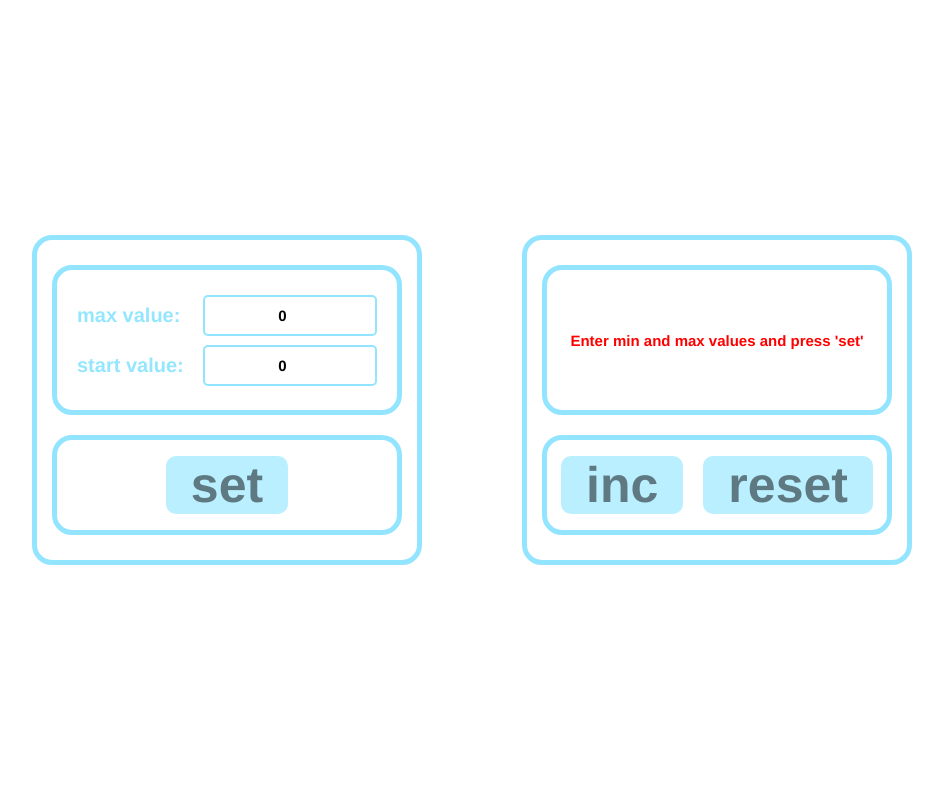
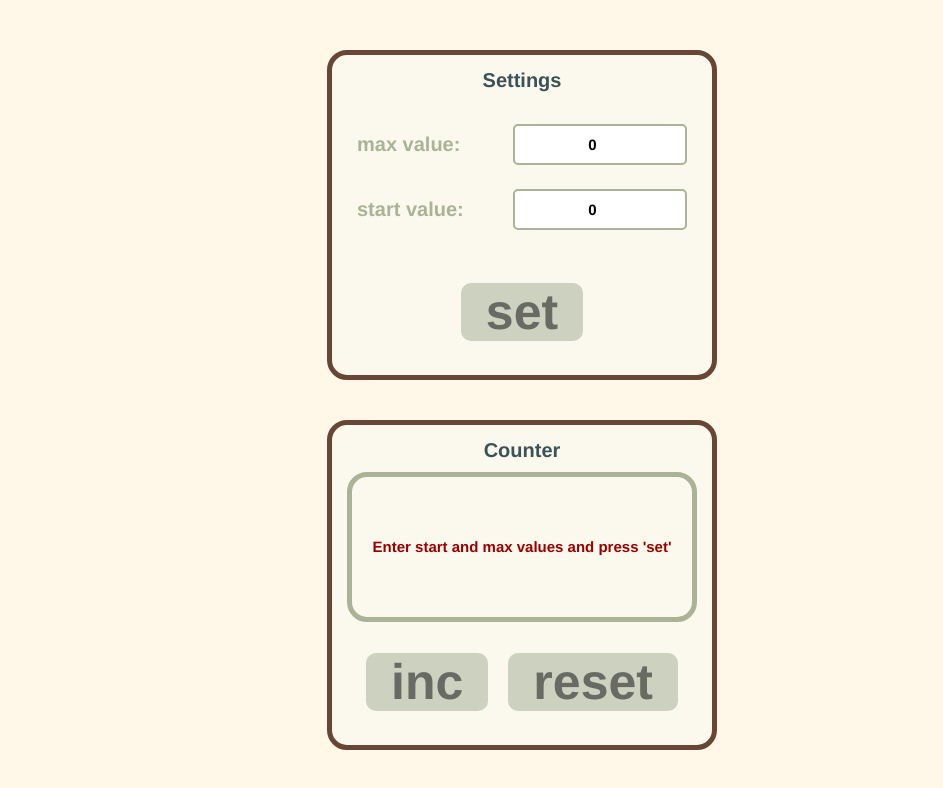
Before and after one commit to ianabarkhatova/counter, a React (Create React App) app: page / in a window 1280 px wide. Shown: the top 788 px of the page, without its empty margins (118-1061 px from the left). Built offline with nearby package versions, Linux system fonts and the light colour scheme.

Commit message:
changed styles

```diff
--- a/src/App.css
+++ b/src/App.css
@@ -1,12 +1,11 @@
 .App {
     height: 100vh;
     display: flex;
+    flex-direction: column;
     justify-content: center;
     align-items: center;
-}
-
-.App > div {
-    margin-right: 100px;
+    gap: 40px;
+    background-color: #FFF8E8;
 }
 
 .counter-div {
@@ -17,19 +16,30 @@
     width: 380px;
     height: 320px;
     border-radius: 20px;
-    border: 5px solid rgba(119, 223, 255, 0.79);
-    gap: 20px;
+    border: 5px solid #674636;
+    gap: 10px;
+    background-color: #FBF8ED;
+
+    @media (max-width: 450px) {
+        width: 330px;
+        height: 320px;
+    }
 }
 
 .number-div {
     display: flex;
     justify-content: center;
     align-items: center;
-    width: 350px;
+    max-width: 350px;
+    width: 100%;
     height: 150px;
-    border: 5px solid rgba(119, 223, 255, 0.79);
+    border: 5px solid #AAB396;
     border-radius: 20px;
     box-sizing: border-box;
+
+    @media (max-width: 450px) {
+        width: 300px;
+    }
 }
 
 .value-div {
@@ -39,9 +49,8 @@
     align-items: center;
     width: 350px;
     height: 150px;
-    border: 5px solid rgba(119, 223, 255, 0.79);
     border-radius: 20px;
-    padding: 20px;
+    padding: 10px;
     box-sizing: border-box;
 }
 
@@ -52,19 +61,17 @@
     gap: 20px;
     width: 350px;
     height: 100px;
-    border-radius: 20px;
-    border: 5px solid rgba(119, 223, 255, 0.79);
     box-sizing: border-box;
 }
 
 .button-main {
-    background-color: rgba(119, 223, 255, 0.79);
+    background-color: #007F00;
     border-radius: 10px;
     border: none;
     font-family: Helvetica, sans-serif;
     font-size: 50px;
     font-weight: bold;
-    color: rgba(3, 3, 6, 0.79);
+    color: rgba(3, 3, 6, 0.5);
     padding: 0 25px;
 }
 
@@ -83,7 +90,7 @@
 }
 
 .disabled {
-    background-color: rgba(119, 223, 255, 0.5);
+    background-color: #CCD1C0;
     color: rgba(3, 3, 6, 0.5);
     border-radius: 10px;
     border: none;
@@ -100,7 +107,14 @@
     font-family: Helvetica, sans-serif;
     font-size: 20px;
     font-weight: bold;
-    color: rgba(119, 223, 255, 0.79);
+    color: #AAB396;
+}
+
+.div-text {
+    font-family: Helvetica, sans-serif;
+    font-size: 20px;
+    font-weight: bold;
+    color: rgba(7, 38, 48, 0.79);
 }
 
 .span-value-div {
@@ -108,10 +122,14 @@
     display: flex;
     justify-content: space-between;
     text-align: center;
+
+    @media (max-width: 450px) {
+        justify-content: space-around;
+    }
 }
 
 .input {
-    border: 2px solid rgba(119, 223, 255, 0.79);
+    border: 2px solid #AAB396;
     border-radius: 5px;
     font-family: Helvetica, sans-serif;
     font-size: 15px;
@@ -119,11 +137,13 @@
     padding: 10px;
     text-align: center;
     max-width: 150px;
+    outline: none;
 }
 
 .enter-values {
     font-family: Helvetica, sans-serif;
     font-size: 15px;
     font-weight: bold;
-    color: red;
+    color: #990000;
+    text-align: center;
 }
--- a/src/components/counter/Counter.tsx
+++ b/src/components/counter/Counter.tsx
@@ -18,9 +18,10 @@ type CounterProps = {
 export const Counter = ({incNumber, resNumber, counter, minValue, maxValue, settingsApplied}: CounterProps) => {
     return (
         <div className={"counter-div"}>
+            <div className={'div-text'}>Counter</div>
             <div className={"number-div"}>
                 {!settingsApplied ? (
-                    <div className={'enter-values'}>Enter min and max values and press 'set'</div>
+                    <div className={'enter-values'}>Enter start and max values and press 'set'</div>
                 ) : (
                 <Number
                     className={counter === maxValue && counter !== 0 ? "span-counter-max" : "span-counter"}
--- a/src/components/settings/Settings.tsx
+++ b/src/components/settings/Settings.tsx
@@ -32,12 +32,12 @@ export const Settings = ({handleMinChange, handleMaxChange, minValue, maxValue,
 
     return (
         <div className={"counter-div"}>
+            <div className={'div-text'}>Settings</div>
             <div className={"value-div"}>
                 <Value valueText={'max value'} onChange={handleMaxChange} value={maxValue}/>
                 <Value valueText={'start value'} onChange={handleMinChange} value={minValue}/>
                 {settingsError && <div className={"error-message"}>{settingsError}</div>}
             </div>
-
 
             <div className={"buttons-div"}>
                 <Button
--- a/src/components/settings/value/Value.tsx
+++ b/src/components/settings/value/Value.tsx
@@ -9,7 +9,6 @@ type ValuePropsType = {
 
 
 export const Value = ({valueText, onChange, value}: ValuePropsType) => {
-
     return (
         <div className={"span-value-div"}>
             <span className={'span-value'}>{valueText}:</span>
```
Also changed, not shown: 1 other file (tests, documents, lock files or other folders).
